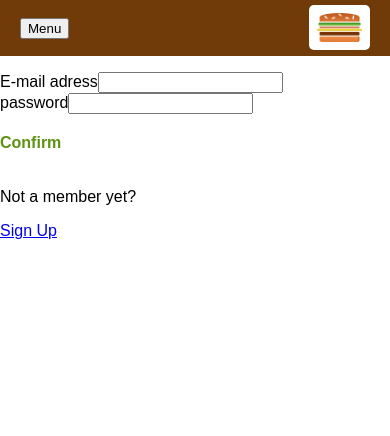
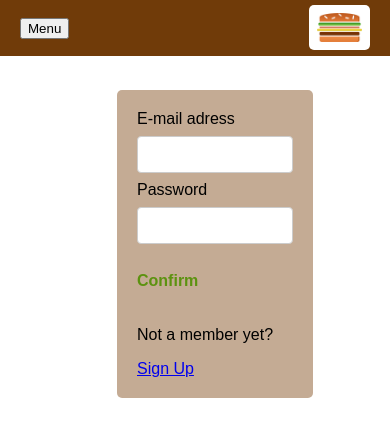
Before and after one commit to rociop21/Burger-Builder, a React (Create React App) app: page /signin in a window 390 px wide. Shown: the top 436 px of the page. Built offline with nearby package versions, Linux system fonts and the light colour scheme.

Commit message:
All form's style changed to match colors.

```diff
--- /dev/null
+++ b/database.rules.json
@@ -0,0 +1,6 @@
+{
+  "rules": {
+    ".read": "auth != null",
+    ".write": "auth != null",
+  }
+}
--- a/public/index.html
+++ b/public/index.html
@@ -2,10 +2,10 @@
 <html lang="en">
   <head>
     <meta charset="utf-8" />
-    <link rel="shortcut icon" href="%PUBLIC_URL%/favicon.ico" />
     <meta name="viewport" content="width=device-width, initial-scale=1" />
     <meta name="theme-color" content="#000000" />
     <!--
+      <link rel="shortcut icon" href="%PUBLIC_URL%/favicon.ico" />
       manifest.json provides metadata used when your web app is installed on a
       user's mobile device or desktop. See https://developers.google.com/web/fundamentals/web-app-manifest/
     -->
@@ -14,7 +14,6 @@
       Notice the use of %PUBLIC_URL% in the tags above.
       It will be replaced with the URL of the `public` folder during the build.
       Only files inside the `public` folder can be referenced from the HTML.
-
       Unlike "/favicon.ico" or "favicon.ico", "%PUBLIC_URL%/favicon.ico" will
       work correctly both with client-side routing and a non-root public URL.
       Learn how to configure a non-root public URL by running `npm run build`.
@@ -27,10 +26,8 @@
     <!--
       This HTML file is a template.
       If you open it directly in the browser, you will see an empty page.
-
       You can add webfonts, meta tags, or analytics to this file.
       The build step will place the bundled scripts into the <body> tag.
-
       To begin the development, run `npm start` or `yarn start`.
       To create a production bundle, use `npm run build` or `yarn build`.
     -->
--- a/src/App.css
+++ b/src/App.css
@@ -445,3 +445,71 @@
 .Invalid {
   border: 1px solid red;
 }
+
+
+.AuthForm input[type=text] {
+  width: 100%;
+  padding: 10px 20px;
+  margin: 8px 0;
+  display: inline-block;
+  border: 1px solid #ccc;
+  border-radius: 4px;
+  box-sizing: border-box;
+}
+
+@media (max-width: 750px) {
+  .AuthForm {
+    width: 100%;
+  }
+}
+
+.AuthForm input[type=text]:focus {
+  outline: 1px solid #7a522c;
+  outline-offset: -1px;
+}
+
+
+.AuthForm {
+  width: 40%;
+  margin-left: 30%;
+  margin-top: 90px;
+  border-radius: 5px;
+  background-color: rgb(196, 171, 148);
+  padding: 20px;
+  align-items: center;
+}
+
+.OrderForm {
+  width: 40%;
+  margin-left: 30%;
+  margin-top: 90px;
+  border-radius: 5px;
+  background-color: rgb(196, 171, 148);
+  padding: 20px;
+  align-items: center;
+}
+
+.OrderForm div {
+  padding-bottom: 10px;
+}
+
+.OrderForm input[type=text] {
+  width: 100%;
+  padding: 10px 20px;
+  margin: 8px 0;
+  display: inline-block;
+  border: 1px solid #ccc;
+  border-radius: 4px;
+  box-sizing: border-box;
+}
+
+@media (max-width: 750px) {
+  .OrderForm {
+    width: 100%;
+  }
+}
+
+.OrderForm input[type=text]:focus {
+  outline: 1px solid #7a522c;
+  outline-offset: -1px;
+}
--- a/src/containers/Auth/SignIn.js
+++ b/src/containers/Auth/SignIn.js
@@ -13,7 +13,6 @@ class SignIn extends Component {
                 fieldType: 'input',
                 fieldConfig: {
                     type: 'text',
-                    placerholder: 'E-mail adress',
                     label: 'E-mail adress',
                 },
                 value: '',
@@ -27,8 +26,7 @@ class SignIn extends Component {
                 fieldType: 'input',
                 fieldConfig: {
                     type: 'text',
-                    placerholder: 'password',
-                    label: 'password',
+                    label: 'Password',
                 },
                 value: '',
                 rules: {
@@ -140,7 +138,7 @@ class SignIn extends Component {
         }
 
         return (
-            <div>
+            <div className='AuthForm'>
                 {logInRedirect}
                 {errorMessage}
                 {form}
--- a/src/containers/Auth/SignUp.js
+++ b/src/containers/Auth/SignUp.js
@@ -13,7 +13,6 @@ class SignUp extends Component {
                 fieldType: 'input',
                 fieldConfig: {
                     type: 'text',
-                    placerholder: 'E-mail adress',
                     label: 'E-mail adress',
                 },
                 value: '',
@@ -27,8 +26,7 @@ class SignUp extends Component {
                 fieldType: 'input',
                 fieldConfig: {
                     type: 'text',
-                    placerholder: 'password',
-                    label: 'password',
+                    label: 'Password',
                 },
                 value: '',
                 rules: {
@@ -139,7 +137,7 @@ class SignUp extends Component {
         }
 
         return (
-            <div>
+            <div className='AuthForm' >
                 {registerRedirect}
                 {errorMessage}
                 {form}
--- a/src/containers/Checkout/OrderForm/OrderForm.js
+++ b/src/containers/Checkout/OrderForm/OrderForm.js
@@ -11,7 +11,7 @@ class OrderForm extends Component {
                 fieldType: 'input',
                 fieldConfig: {
                     type: 'text',
-                    placerholder: 'Your Name',
+                    placeholder: 'Your Name',
                     label: 'Name',
                 },
                 value: '',
@@ -25,7 +25,7 @@ class OrderForm extends Component {
                 fieldType: 'input',
                 fieldConfig: {
                     type: 'text',
-                    placerholder: 'Your Zipcode',
+                    placeholder: 'Your Zipcode',
                     label: 'Zipcode',
                 },
                 value: '',
@@ -42,7 +42,7 @@ class OrderForm extends Component {
                 fieldType: 'input',
                 fieldConfig: {
                     type: 'text',
-                    placerholder: 'Your Adress',
+                    placeholder: 'Your Adress',
                     label: 'Street',
                 },
                 value: '',
@@ -56,7 +56,7 @@ class OrderForm extends Component {
                 fieldType: 'input',
                 fieldConfig: {
                     type: 'text',
-                    placerholder: 'Your e-mail',
+                    placeholder: 'Your e-mail',
                     label: 'E-mail',
                 },
                 value: '',
@@ -71,7 +71,7 @@ class OrderForm extends Component {
                 fieldType: 'select',
                 fieldConfig: {
                     type: 'dropdown',
-                    placerholder: '',
+                    placeholder: '',
                     label: 'Delivery Options',
                     options: [
                         {value: 'fastest', displayValue: 'Fastest'},
@@ -184,7 +184,7 @@ class OrderForm extends Component {
         );
 
         return (
-            <div>
+            <div className='OrderForm'>
                 <h4>Enter your contact data</h4>
                 {form}
             </div>
```
Also changed, not shown: firebase.json (added), 16 other files (tests, documents, lock files or other folders).
